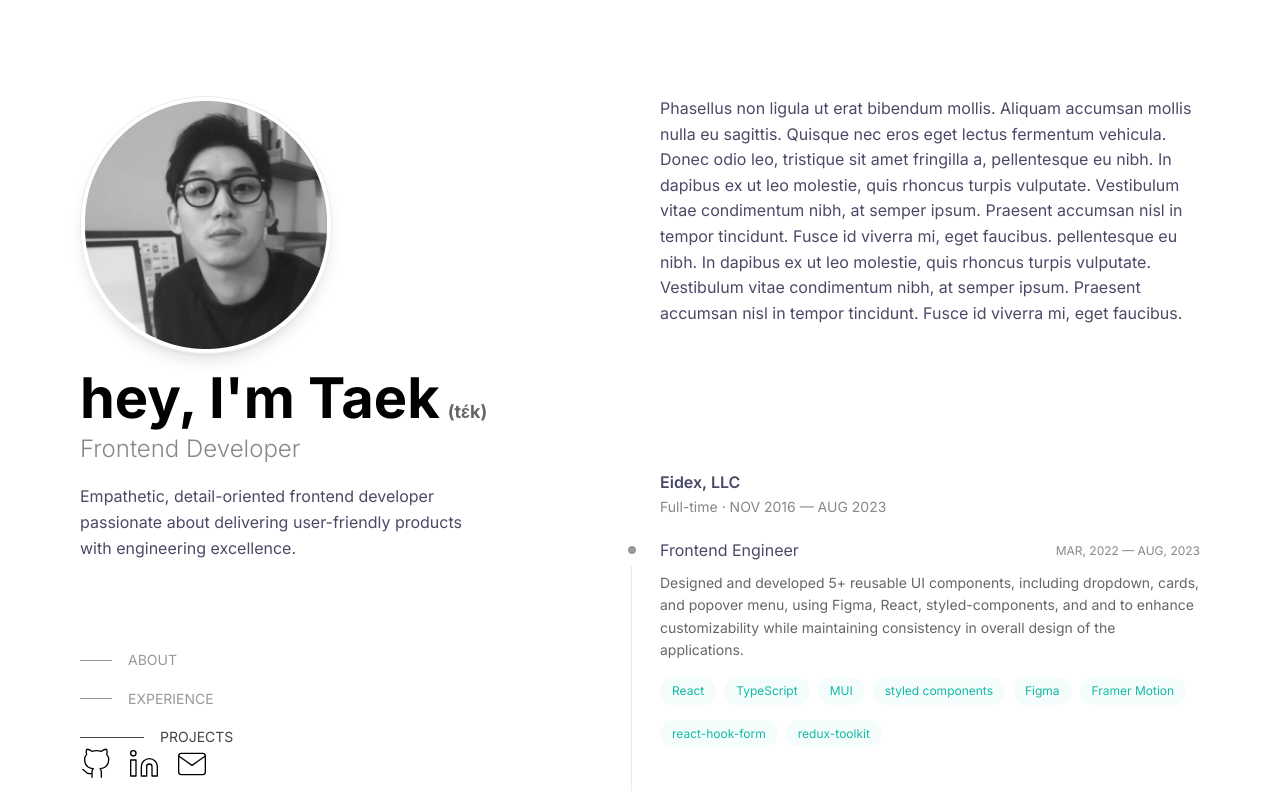
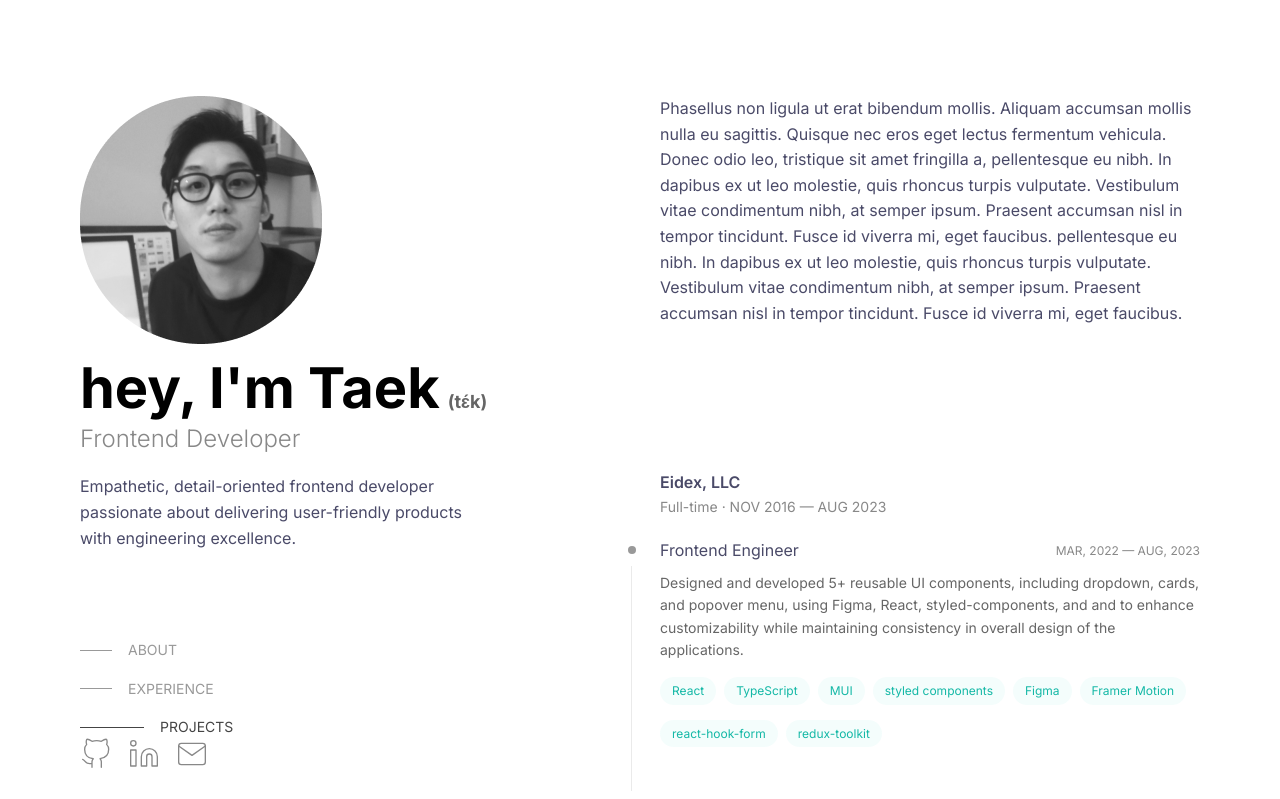
Before and after one commit to tnamdevnote/tnam.dev, a Next.js app: page / in a window 1280 px wide. Shown: the top 799 px of the page. Built offline with nearby package versions, Linux system fonts and the light colour scheme.

Commit message:
style: adjust github icon

```diff
--- a/app/components/icon/arrowIcon.tsx
+++ b/app/components/icon/arrowIcon.tsx
@@ -1,4 +1,4 @@
-export default function ArrowIcon() {
+export default function ArrowIcon({ className }: { className?: string }) {
   return (
     <svg
       width="12"
--- /dev/null
+++ b/app/components/icon/icon.tsx
@@ -0,0 +1,22 @@
+import React from "react";
+import GithubIcon from "./githubIcon";
+import LinkedInIcon from "./linkedinIcon";
+import MailIcon from "./mailIcon";
+import ArrowIcon from "./arrowIcon";
+
+function Icon({ className, name }: { className?: string; name: string }) {
+  switch (name) {
+    case "Github":
+      return <GithubIcon className={className} />;
+    case "LinkedIn":
+      return <LinkedInIcon className={className} />;
+    case "Email":
+      return <MailIcon className={className} />;
+    case "Arrow":
+      return <ArrowIcon className={className} />;
+    default:
+      return <ArrowIcon className={className} />;
+  }
+}
+
+export default Icon;
--- a/app/components/sections/projects.tsx
+++ b/app/components/sections/projects.tsx
@@ -45,7 +45,7 @@ function Projects() {
                       <a
                         href={project.url}
                         target="_blank"
-                        className="flex items-center gap-2 transition-all hover:text-primary-cyan-100"
+                        className="flex items-center gap-2 transition-all hover:text-teal-500"
                       >
                         <span className="absolute -inset-x-6 -inset-y-2 hidden h-[110%] w-[110%] lg:block"></span>
                         {project.name}
--- a/app/page.tsx
+++ b/app/page.tsx
@@ -9,6 +9,8 @@ import Projects from "./components/sections/projects";
 
 import { TOCListProvider } from "./context/TOCListContext";
 import MailIcon from "./components/icon/mailIcon";
+import { CONTACTS } from "@/config";
+import Icon from "./components/icon/icon";
 
 export default function Home() {
   return (
@@ -19,7 +21,7 @@ export default function Home() {
           <header className="lg: col-span-full flex-col lg:sticky lg:top-0 lg:col-span-3 lg:flex lg:max-h-screen lg:gap-8 lg:py-24">
             <hgroup>
               <div
-                className="mb-4 w-fit rounded-full border-[1px] border-accent-2 p-1 shadow-lg"
+                className="mb-4 w-fit rounded-full" // border-[1px] border-accent-2 p-1 shadow-lg"
                 aria-label="profile photo"
               >
                 <Image
@@ -44,17 +46,39 @@ export default function Home() {
                 delivering user-friendly products with engineering excellence.
               </p>
               <div className="mt-4 flex gap-4 lg:hidden">
-                <GithubIcon />
-                <LinkedInIcon />
-                <MailIcon />
+                {CONTACTS.map((contact) => (
+                  <a
+                    key={contact.name}
+                    href={contact.url}
+                    aria-label={contact.name}
+                    target="_blank"
+                    className="group rounded-lg text-accent-4 transition-all group-hover:text-accent-8"
+                  >
+                    <Icon
+                      name={contact.name}
+                      className="transition-transform group-hover:scale-[1.1]"
+                    />
+                  </a>
+                ))}
               </div>
             </hgroup>
             <aside className="lg:h hidden lg:mt-14 lg:flex lg:flex-grow lg:flex-col lg:justify-between">
               <TOCList />
               <div className="flex gap-4">
-                <GithubIcon className="h-8 w-8" />
-                <LinkedInIcon className="h-8 w-8" />
-                <MailIcon className="h-8 w-8" />
+                {CONTACTS.map((contact) => (
+                  <a
+                    key={contact.name}
+                    href={contact.url}
+                    aria-label={contact.name}
+                    target="_blank"
+                    className="group rounded-lg text-accent-4 transition-all group-hover:text-accent-8"
+                  >
+                    <Icon
+                      name={contact.name}
+                      className="h-8 w-8 transition-transform group-hover:scale-[1.1]"
+                    />
+                  </a>
+                ))}
               </div>
             </aside>
           </header>
--- a/config.ts
+++ b/config.ts
@@ -1,3 +1,7 @@
+import GithubIcon from "./app/components/icon/githubIcon";
+import LinkedInIcon from "./app/components/icon/linkedinIcon";
+import MailIcon from "./app/components/icon/mailIcon";
+
 export const TOC_LIST = [
   {
     name: "ABOUT",
@@ -84,3 +88,18 @@ routing, and data fetching. The application provides search and streaming featur
     imgUrl: "/tnam.io.png",
   },
 ];
+
+export const CONTACTS = [
+  {
+    name: "Github",
+    url: "https://github.com/tnamdevnote",
+  },
+  {
+    name: "LinkedIn",
+    url: "https://www.linkedin.com/in/luke-tb-nam/",
+  },
+  {
+    name: "Email",
+    url: "mailto:taekbeen93@gmail.com",
+  },
+];
```
